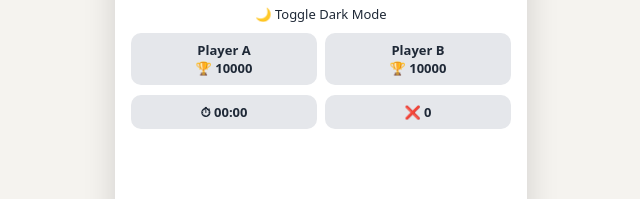
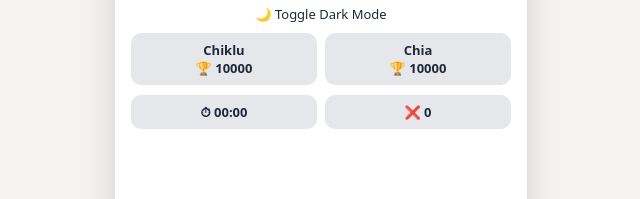
Before and after one commit to saswatpati-droid/cup-sudoku-3, a plain HTML site: page index.html in a window 1280 px wide. Shown: the part 230-429 px from the top of the page, 319-959 px from the left. Drawn offline with Linux system fonts and the light colour scheme.

Commit message:
Update index.html

```diff
--- a/index.html
+++ b/index.html
@@ -168,8 +168,8 @@ button {
   <div class="toggle" onclick="toggleDark()">🌙 Toggle Dark Mode</div>
 
   <div class="stats">
-    <div>Player A<br>🏆 <span id="scoreA">10000</span></div>
-    <div>Player B<br>🏆 <span id="scoreB">10000</span></div>
+    <div>Chiklu<br>🏆 <span id="scoreA">10000</span></div>
+    <div>Chia<br>🏆 <span id="scoreB">10000</span></div>
   </div>
 
   <div class="stats">
```
